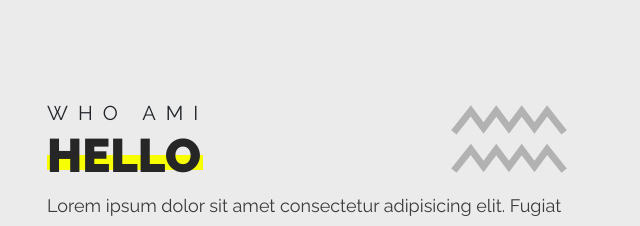
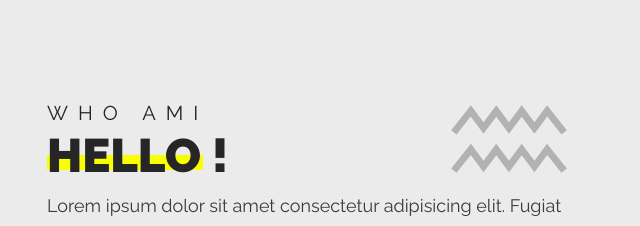
Before and after one commit to MLimad/portfolio, a plain HTML site: page Developer_portfolio/index.html in a window 1280 px wide. Shown: the part 802-1028 px from the top of the page, 605-1245 px from the left. Drawn offline with nearby package versions, Linux system fonts and the light colour scheme.

Commit message:
modification

```diff
--- a/Developer_portfolio/index.html
+++ b/Developer_portfolio/index.html
@@ -61,7 +61,7 @@
                     <div class="bio">
                         <div>
                             <span>who ami </span>
-                            <h2>hello</h2>
+                            <h2>hello !</h2>
                             <img src="./images/zigzag.svg" alt="">
                         </div>
                         <p>Lorem ipsum dolor sit amet consectetur adipisicing elit.
```
